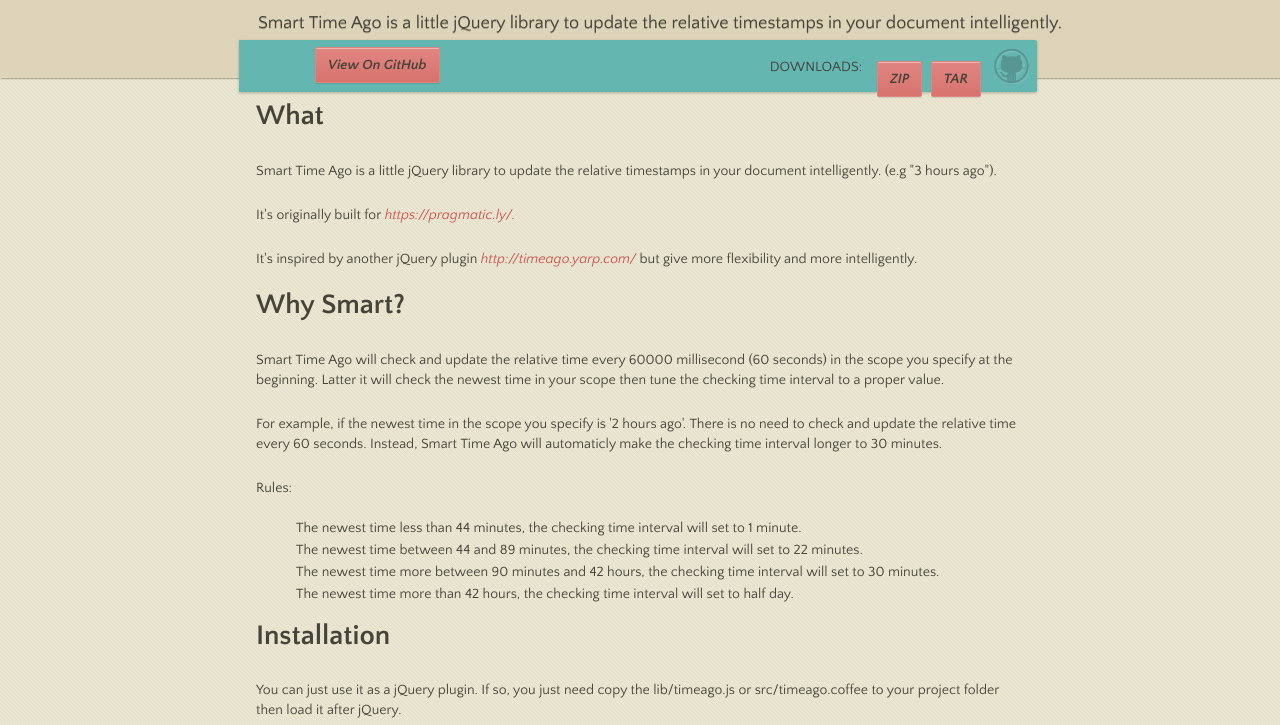
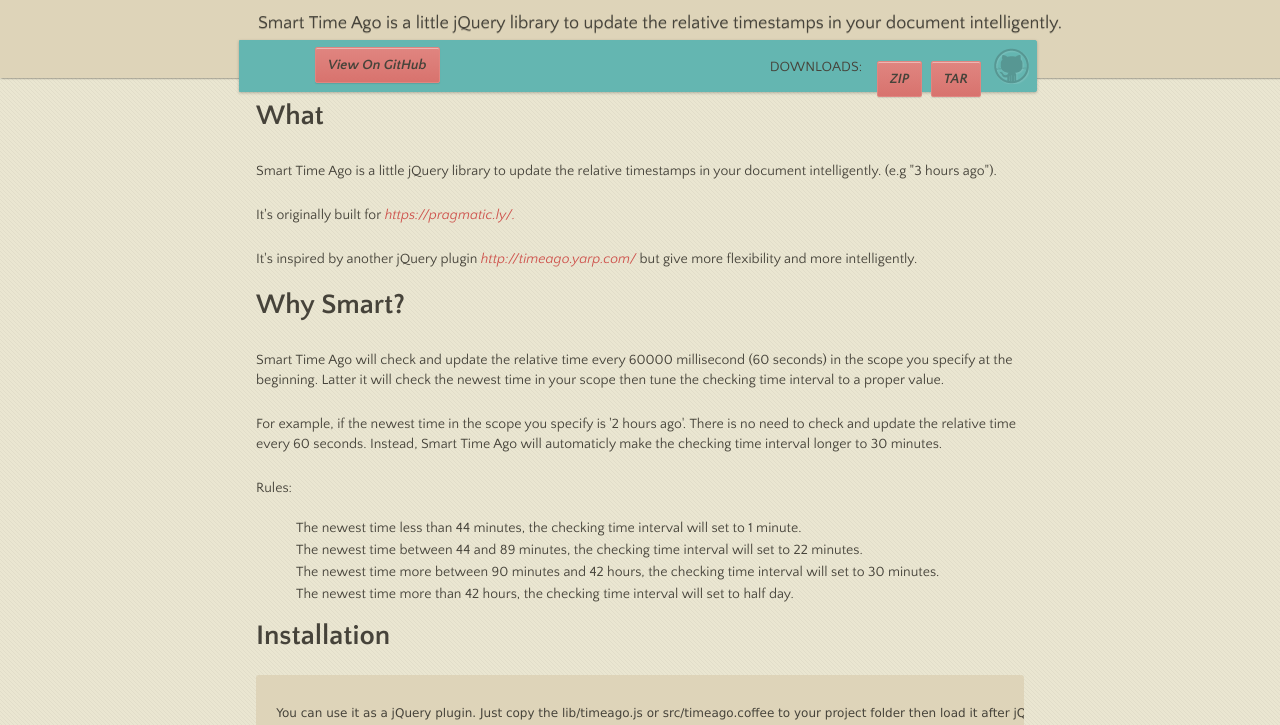
Before and after one commit to pragmaticly/smart-time-ago, a plain HTML site: page index.html in a window 1280 px wide. Shown: the part 75-800 px from the top of the page. Drawn offline with nearby package versions, Linux system fonts and the light colour scheme.

Commit message:
Update the installation for using as jquery plugin.

```diff
--- a/index.html
+++ b/index.html
@@ -65,7 +65,10 @@
 
 	<div class="panel">
 		<h1>Installation</h1>
-		<p>You can just use it as a jQuery plugin. If so, you just need copy the lib/timeago.js or src/timeago.coffee to your project folder then load it after jQuery.</p>
+    <pre>
+      <code>
+    You can use it as a jQuery plugin. Just copy the lib/timeago.js or src/timeago.coffee to your project folder then load it after jQuery.</code>
+    </pre>
 		<p>Or if you use node, you can install it from npm.</p>
 		<pre>
 		   <code>
```
